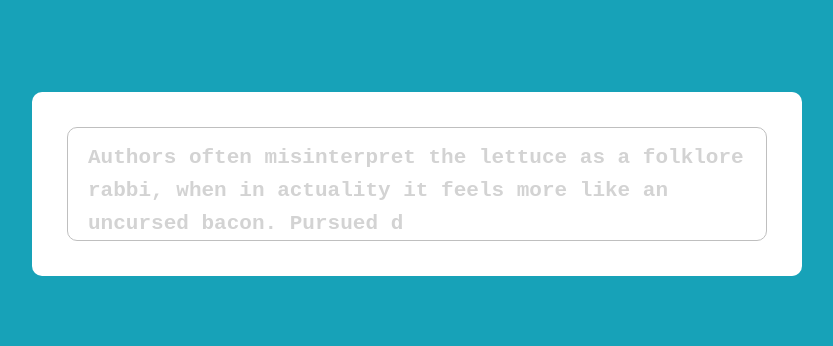
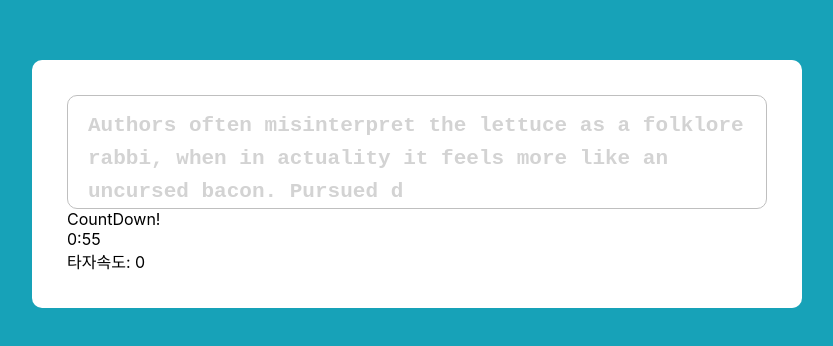
Before and after one commit to team-tadak/tadak-frontend, a React (Create React App) app: page / in a window 1280 px wide. Shown: the part 216-562 px from the top of the page, without its empty margins (223-1056 px from the left). Built offline with nearby package versions, Linux system fonts and the light colour scheme; a web font is replaced by a local one.

Commit message:
feat(frontend): 타이머 기능 추가 및 타수 기능 (mistake 는 아직 고려 안 함) 추가

```diff
--- a/src/components/TypeInput/index.js
+++ b/src/components/TypeInput/index.js
@@ -1,3 +1,4 @@
+import Timer from "components/common/Timer";
 import {
   ContentBox,
   Letter,
@@ -19,6 +20,10 @@ function generateLetterStatus(currentInputString, letter, currentLetterIndex) {
 }
 
 function TypeInput() {
+  // 타이머 관련
+  const [minutes, setMinutes] = useState(1);
+  const [seconds, setSeconds] = useState(0);
+
   const [currentInputString, setCurrentInputString] = useState("");
   const hiddenInputRef = useRef();
 
@@ -44,6 +49,16 @@ function TypeInput() {
           ))}
         </Paragraph>
       </ContentBox>
+      <Timer
+        minutes={minutes}
+        setMinutes={setMinutes}
+        seconds={seconds}
+        setSeconds={setSeconds}
+      />
+      <p>
+        타자속도: {/* TODO: currentInputString.length 에서 mistakes 빼기 */}
+        {Math.round((currentInputString.length / (60 - seconds)) * 60)}
+      </p>
     </TypeInputContainer>
   );
 }
--- /dev/null
+++ b/src/components/common/Timer/index.js
@@ -0,0 +1,36 @@
+import { useEffect } from "react";
+
+function Timer({ minutes, setMinutes, seconds, setSeconds }) {
+  // const [minutes, setMinutes] = useState(1);
+  // const [seconds, setSeconds] = useState(0);
+
+  useEffect(() => {
+    const countdown = setInterval(() => {
+      if (parseInt(seconds) > 0) {
+        setSeconds(parseInt(seconds) - 1);
+      }
+      if (parseInt(seconds) === 0) {
+        if (parseInt(minutes) === 0) {
+          clearInterval(countdown);
+        } else {
+          setMinutes(parseInt(minutes) - 1);
+          setSeconds(59);
+        }
+      }
+    }, 1000);
+    return () => clearInterval(countdown);
+  }, [minutes, seconds, setMinutes, setSeconds]);
+
+  return (
+    <div className="App">
+      <h1>CountDown!</h1>
+      <div>
+        <h2>
+          {minutes}:{seconds < 10 ? `0${seconds}` : seconds}
+        </h2>
+      </div>
+    </div>
+  );
+}
+
+export default Timer;
```
